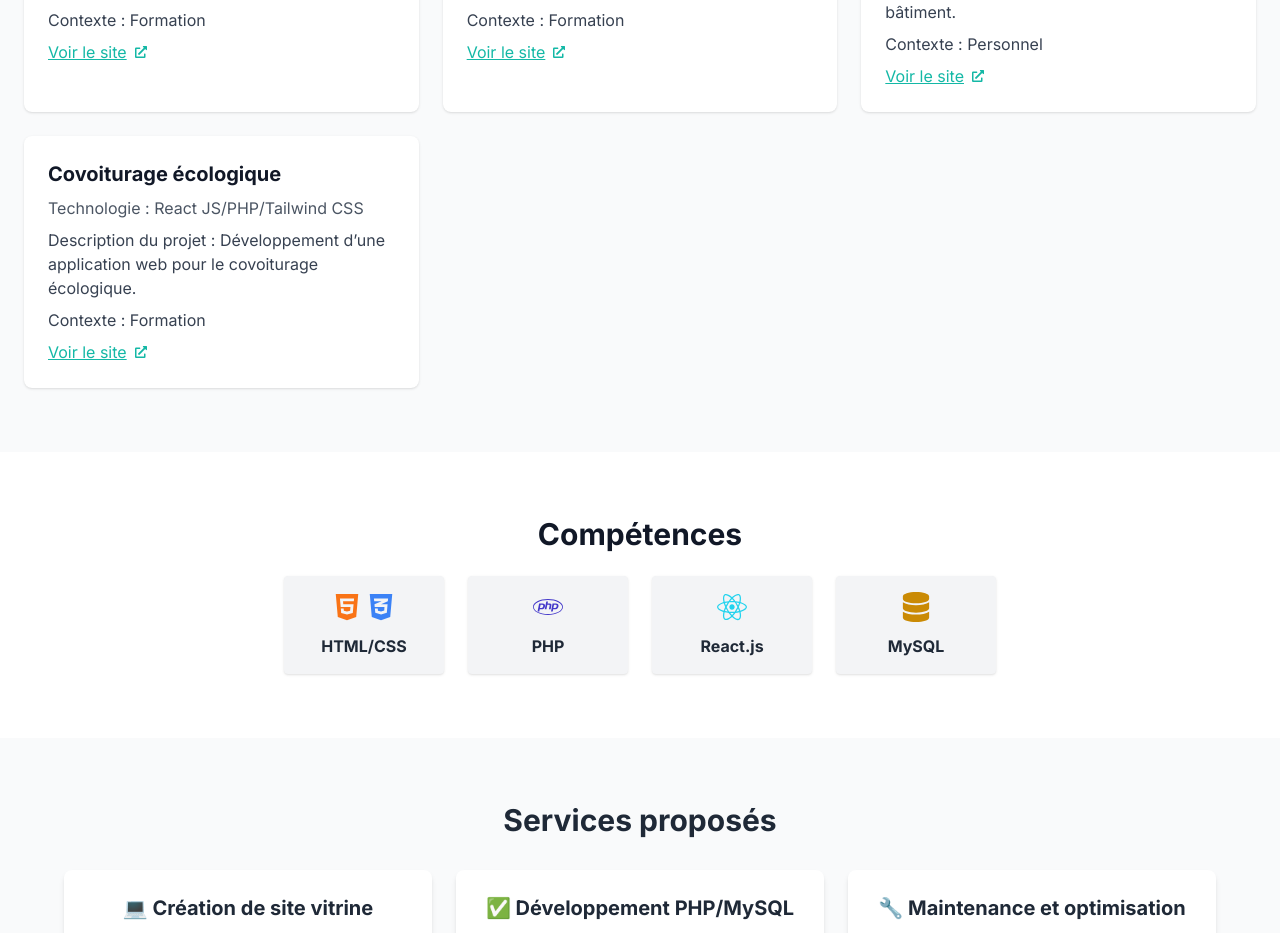
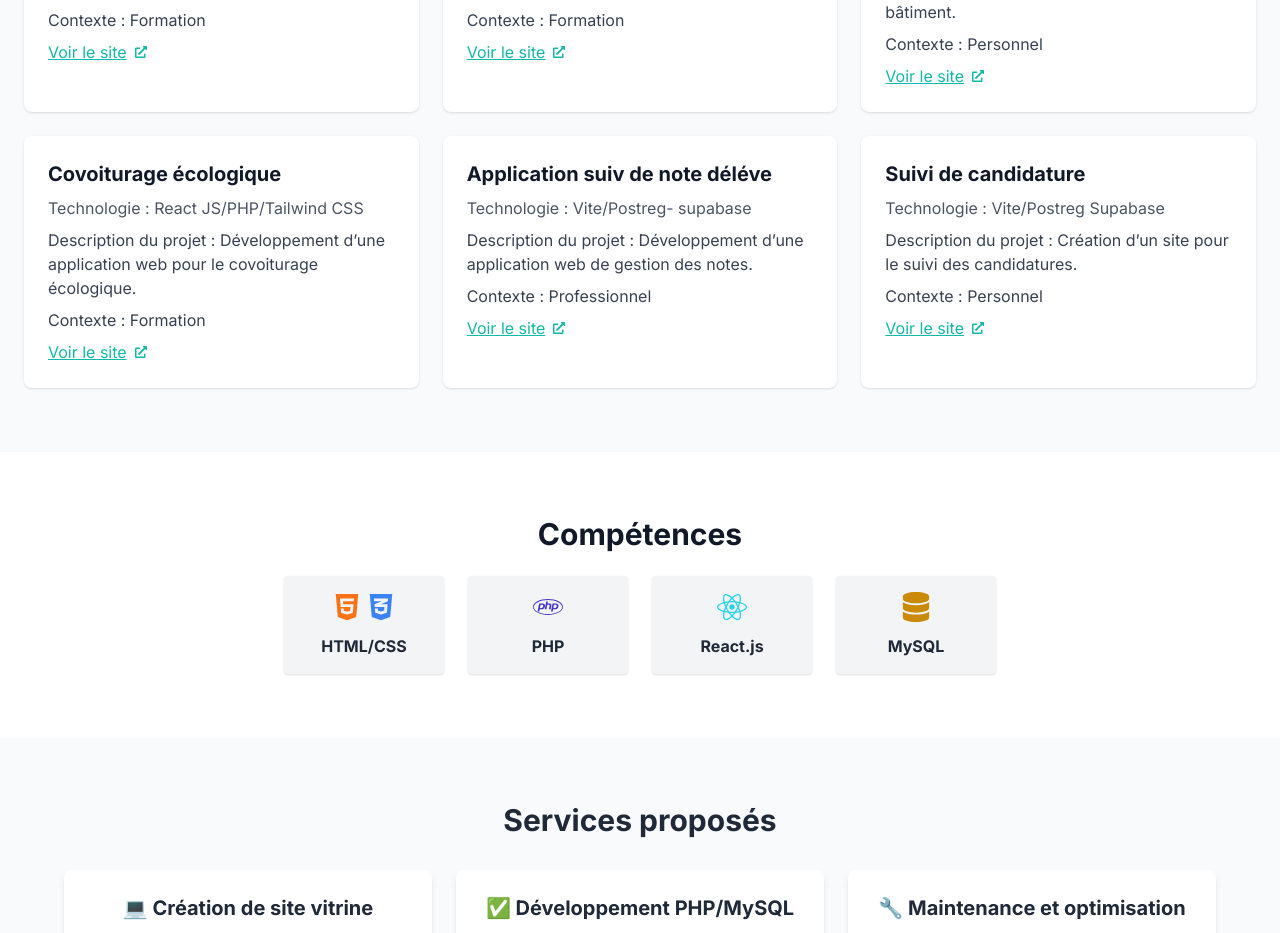
Before and after one commit to MBSylvain/PorfolioSM, a React (Create React App) app in the folder my-app/: page / in a window 1280 px wide. Shown: the part 960-1893 px from the top of the page. Built offline with nearby package versions, Linux system fonts and the light colour scheme.

Commit message:
Mise à jour du portfolio

```diff
--- a/my-app/src/components/ProjectFilter.jsx
+++ b/my-app/src/components/ProjectFilter.jsx
@@ -1,18 +1,65 @@
 // ProjectFilter.jsx
-import React, { useState } from 'react';
-import ProjectCard from './ProjectCard.jsx';
-import { motion } from 'framer-motion';
+import React, { useState } from "react";
+import ProjectCard from "./ProjectCard.jsx";
+import { motion } from "framer-motion";
 
 const projects = [
-  { id: 1, title: 'Site vitrine', tech: 'HTML/ CSS',context:'Formation', details:'Création d’un site vitrine pour une association de sport.',  liens:'https://keen-frangipane-a2a348.netlify.app/' },
-  { id: 2, title: 'Site vitrine de Photgraphe', tech: 'React',context:'Formation',  details:'Création d’un site vitrine pour un photographe amateur.', liens:'https://projet-charles-quantin-ecf.netlify.app/' },
-  { id: 3, title: 'Site vitrine de création de site web', tech: 'React-Js/Tailwind css/SQL',context:'Personnel',  details:'Création de sites web “clé en main” pour artisans, PME et TPE du bâtiment.', liens:'https://keen-frangipane-a2a348.netlify.app/' },
-  { id: 4, title: 'Covoiturage écologique', tech: 'React JS/PHP/Tailwind CSS',context:'Formation',  details:'Développement d’une application web pour le covoiturage écologique.', liens:'https://ecoride-hazel.vercel.app/'},
+  {
+    id: 1,
+    title: "Site vitrine",
+    tech: "HTML/ CSS",
+    context: "Formation",
+    details: "Création d’un site vitrine pour une association de sport.",
+    liens: "https://keen-frangipane-a2a348.netlify.app/",
+  },
+  {
+    id: 2,
+    title: "Site vitrine de Photgraphe",
+    tech: "React",
+    context: "Formation",
+    details: "Création d’un site vitrine pour un photographe amateur.",
+    liens: "https://projet-charles-quantin-ecf.netlify.app/",
+  },
+  {
+    id: 3,
+    title: "Site vitrine de création de site web",
+    tech: "React-Js/Tailwind css/SQL",
+    context: "Personnel",
+    details:
+      "Création de sites web “clé en main” pour artisans, PME et TPE du bâtiment.",
+    liens: "https://keen-frangipane-a2a348.netlify.app/",
+  },
+  {
+    id: 4,
+    title: "Covoiturage écologique",
+    tech: "React JS/PHP/Tailwind CSS",
+    context: "Formation",
+    details:
+      "Développement d’une application web pour le covoiturage écologique.",
+    liens: "https://ecoride-hazel.vercel.app/",
+  },
+  {
+    id: 5,
+    title: "Application suiv de note d\éléve",
+    tech: "Vite/Postreg- supabase ",
+    context: "Professionnel",
+    details: "Développement d’une application web de gestion des notes.",
+    liens: "https://brique-lemon.vercel.app/",
+  },
+  {
+    id: 6,
+    title: "Suivi de candidature",
+    tech: "Vite/Postreg Supabase",
+    context: "Personnel",
+    details: "Création d’un site pour le suivi des candidatures.",
+    liens: "https://suivi-alpha.vercel.app/",
+  },
 ];
 
 export default function ProjectFilter() {
-  const [filter, setFilter] = useState('All');
-  const filtered = filter === 'All' ? projects : projects.filter(p => p.context === filter);
+  const [filter, setFilter] = useState("All");
+  const filtered =
+    filter === "All" ? projects : projects.filter((p) => p.context === filter);
 
   return (
     <div className="">
@@ -24,20 +71,24 @@ export default function ProjectFilter() {
         viewport={{ once: true, amount: 0.2 }}
         transition={{ duration: 0.7 }}
       >
-        <h2 className="mb-6 text-3xl font-semibold text-center text-gray-900 dark:text-white">Mes projets</h2>
+        <h2 className="mb-6 text-3xl font-semibold text-center text-gray-900 dark:text-white">
+          Mes projets
+        </h2>
         <div className="flex justify-center gap-4 mb-6">
-          {['All', 'Formation', 'Personnel', 'Professionnel', 'Autres'].map(tech => (
+          {["All", "Formation", "Personnel", "Professionnel", "Autres"].map(
+            (tech) => (
               <button
                 key={tech}
                 onClick={() => setFilter(tech)}
-              className={`px-4 py-2 rounded font-semibold transition-colors duration-200 shadow-sm focus:outline-none focus-visible:ring-2 focus-visible:ring-primary ${filter === tech ? 'bg-primary text-white scale-105' : 'bg-gray-200 dark:bg-gray-700 dark:text-gray-100 hover:bg-primary/80 hover:text-white'}`}
+                className={`px-4 py-2 rounded font-semibold transition-colors duration-200 shadow-sm focus:outline-none focus-visible:ring-2 focus-visible:ring-primary ${filter === tech ? "bg-primary text-white scale-105" : "bg-gray-200 dark:bg-gray-700 dark:text-gray-100 hover:bg-primary/80 hover:text-white"}`}
               >
                 {tech}
               </button>
-          ))}
+            ),
+          )}
         </div>
         <div className="grid grid-cols-1 gap-6 md:grid-cols-3">
-          {filtered.map(project => (
+          {filtered.map((project) => (
             <ProjectCard
               key={project.id}
               title={project.title}
@@ -51,6 +102,4 @@ export default function ProjectFilter() {
       </motion.section>
     </div>
   );
-
-
 }
```
Lines whose indentation alone changed are shown as unchanged.
